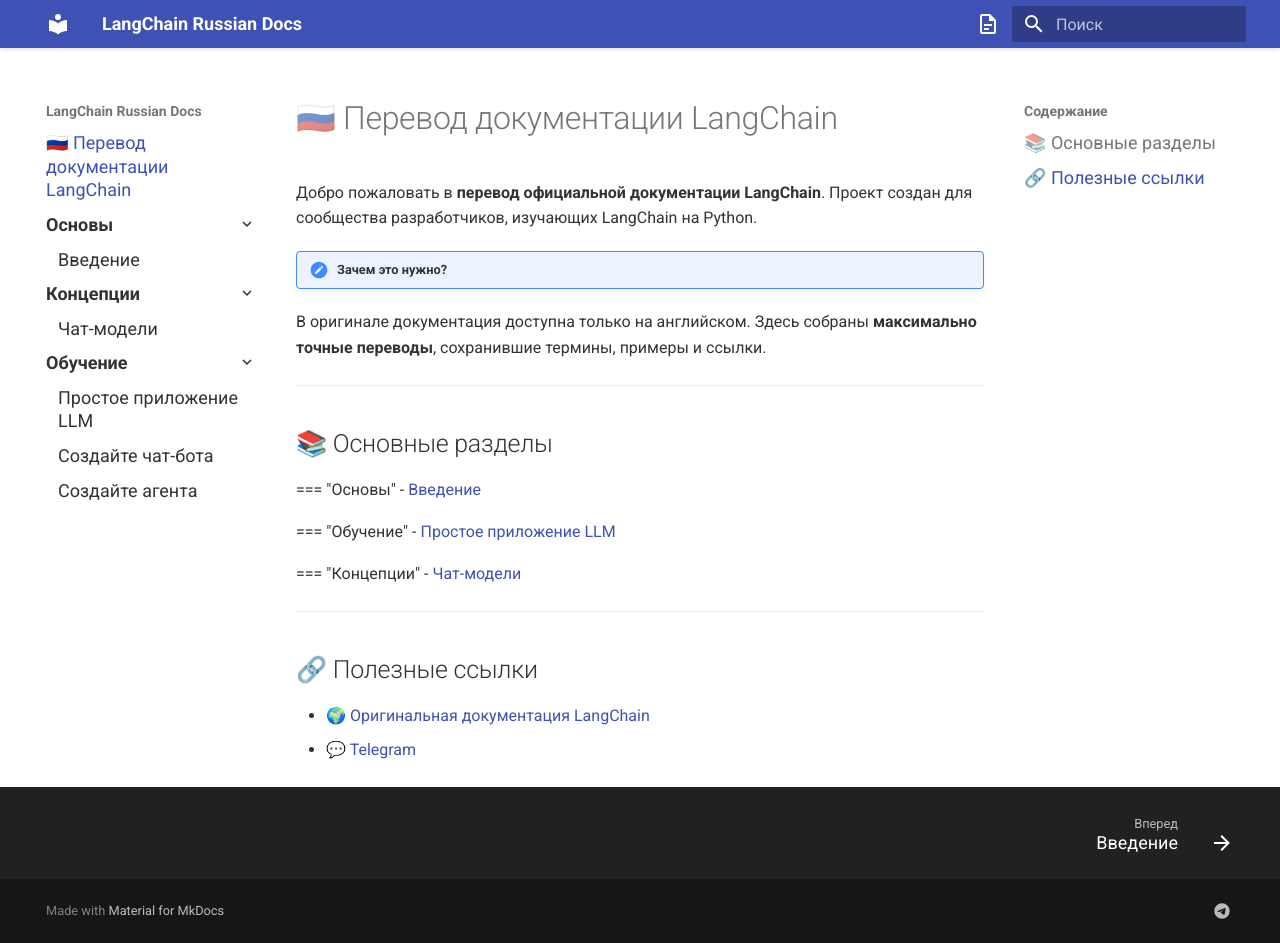
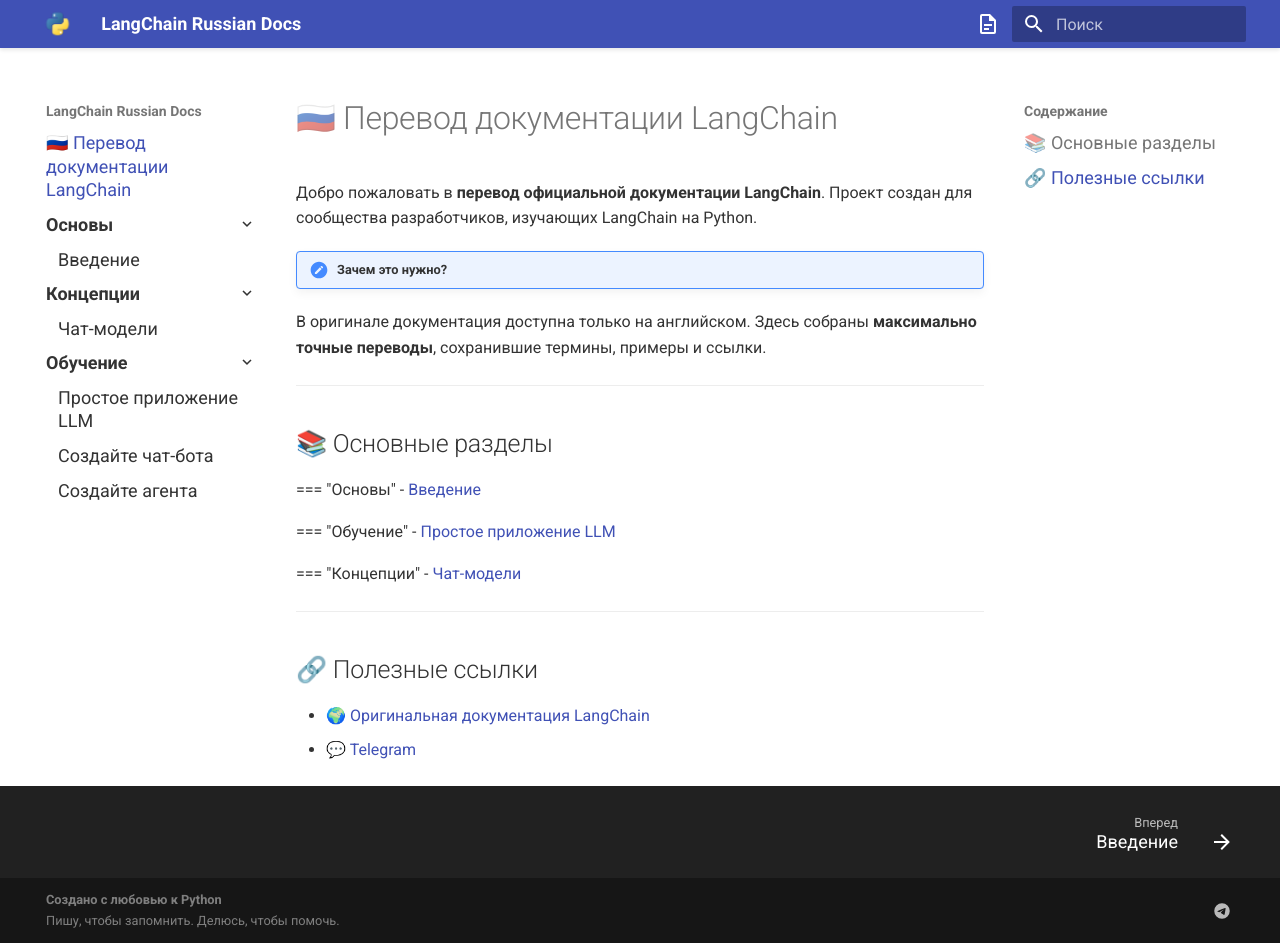
Before and after one commit to Alekslg/llmdev, an MkDocs documentation site: the page built from docs/index.md, in a window 1280 px wide and 943 px high. Built offline with MkDocs 1.6.1 and Material for MkDocs 9.7.7, drawn with Linux system fonts in a browser that asks for light colours; part of the change alters nothing that is shown.

Commit message:
add custom footer and logo

```diff
--- /dev/null
+++ b/docs/assets/js/custom-footer.js
@@ -0,0 +1,24 @@
+const translations = {
+  en: "<strong>Made with love for Python</strong><br>Writing to remember. Sharing to help.",
+  ru: "<strong>Создано с любовью к Python</strong><br>Пишу, чтобы запомнить. Делюсь, чтобы помочь.",
+};
+
+const lang = document.documentElement.lang || "en";
+const TARGET_FOOTER_TEXT = translations[lang] || translations["en"];
+
+function updateFooter() {
+  const copyrightDiv = document.querySelector(".md-copyright");
+  if (!copyrightDiv) return;
+
+  if (copyrightDiv.innerHTML.trim() === TARGET_FOOTER_TEXT.trim()) return;
+
+  copyrightDiv.innerHTML = TARGET_FOOTER_TEXT;
+}
+
+document.addEventListener("DOMContentLoaded", updateFooter);
+
+document.addEventListener("click", function (e) {
+  if (e.target.closest("a")) {
+    setTimeout(updateFooter, 100);
+  }
+});
--- a/mkdocs.yml
+++ b/mkdocs.yml
@@ -4,6 +4,8 @@ site_url: https://llmdev.ru/
 theme:
   name: material
   language: ru
+  favicon: assets/images/favicon.ico
+  logo: assets/images/logo.png
   features:
     - navigation.instant
     - navigation.expand
@@ -19,7 +21,7 @@ theme:
       primary: indigo
       accent: indigo
       toggle:
-        icon: material/file-document-outline   # 📑
+        icon: material/file-document-outline # 📑
         name: Switch to Book Mode
     - scheme: book
       primary: teal
@@ -56,5 +58,6 @@ extra_css:
   - assets/css/custom.css
 extra_javascript:
   - assets/js/scheme-toggle.js
+  - assets/js/custom-footer.js
 extra_files:
   - CNAME
```
Also changed, not shown: docs/assets/images/favicon.ico (added), docs/assets/images/logo.png (added).
